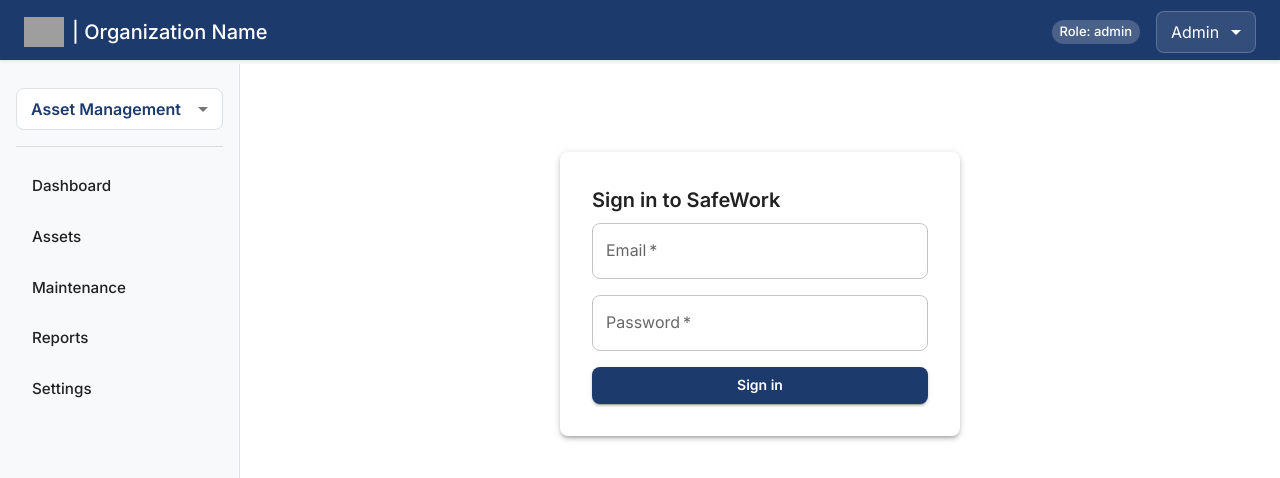
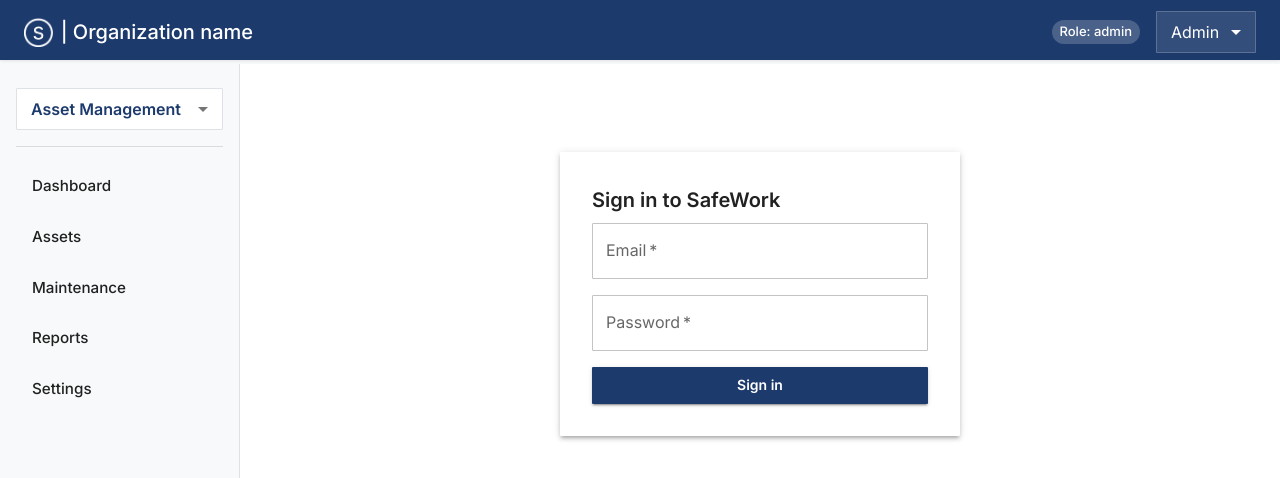
Before and after one commit to KAbaidoo/SafeWork-API, a React (Vite) app: page /login in a window 1280 px wide. Shown: the top 478 px of the page. Built offline with nearby package versions, Linux system fonts and the light colour scheme; no server answers; grey boxes are pictures that could not be loaded.

Commit message:
update: added logo and header

```diff
--- a/src/components/layout/Header.tsx
+++ b/src/components/layout/Header.tsx
@@ -36,7 +36,7 @@
               color: 'white',
             }}
           >
-            | Organization Name
+            | Organization name
           </Typography>
         </Box>
 
--- a/src/components/layout/Sidebar.tsx
+++ b/src/components/layout/Sidebar.tsx
@@ -96,7 +96,7 @@
                     backgroundColor: theme.palette.primary.main,
                     color: 'white',
                     '&:hover': {
-                      backgroundColor: theme.palette.primary.dark,
+                      backgroundColor: theme.palette.primary.main,
                     },
                   },
                   '&:hover': {
--- a/src/theme/index.ts
+++ b/src/theme/index.ts
@@ -52,7 +52,7 @@
     },
   },
   shape: {
-    borderRadius: 8, // Global border radius (default is 4px)
+    borderRadius: 1, // Global border radius (default is 4px)
   },
   typography: {
     fontFamily: '"Inter", system-ui, -apple-system, "Segoe UI", Roboto, "Helvetica Neue", Arial',
```
Also changed, not shown: src/assets/safe-work-logo-1.png (added).
